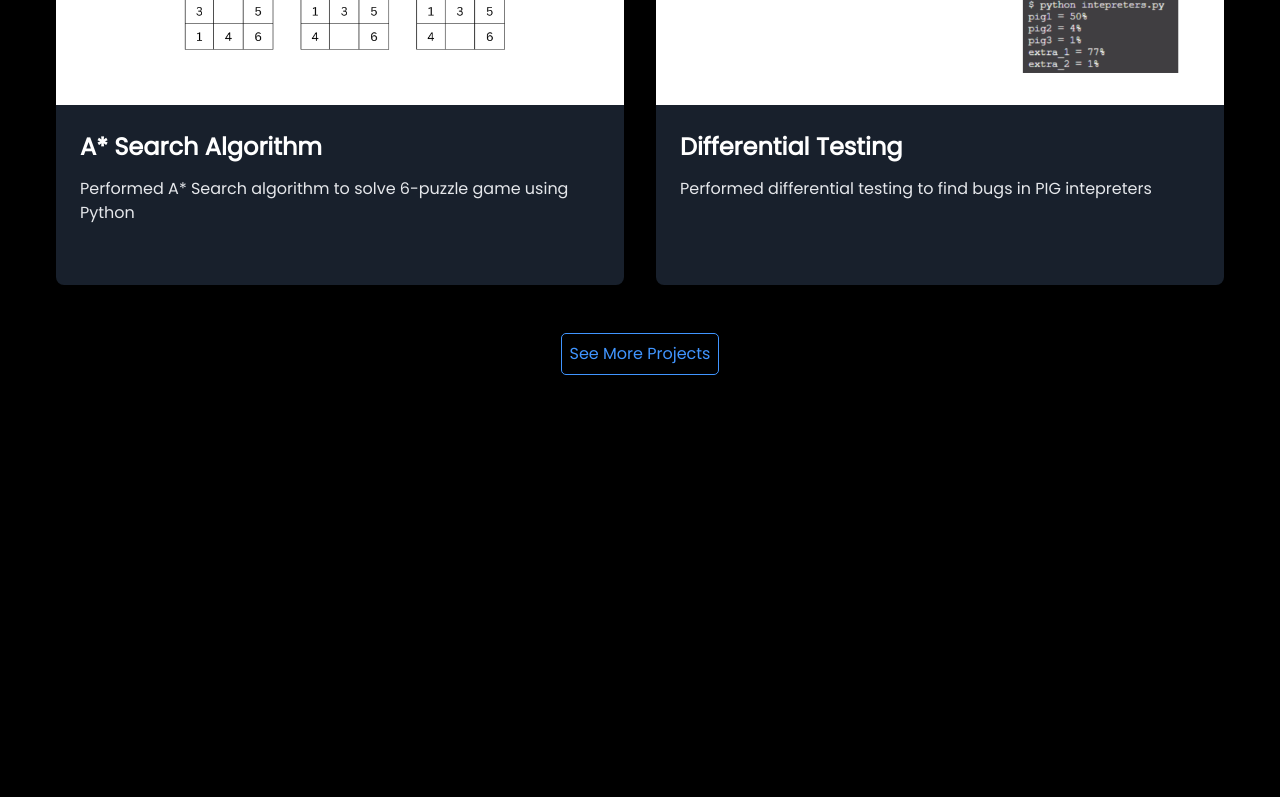
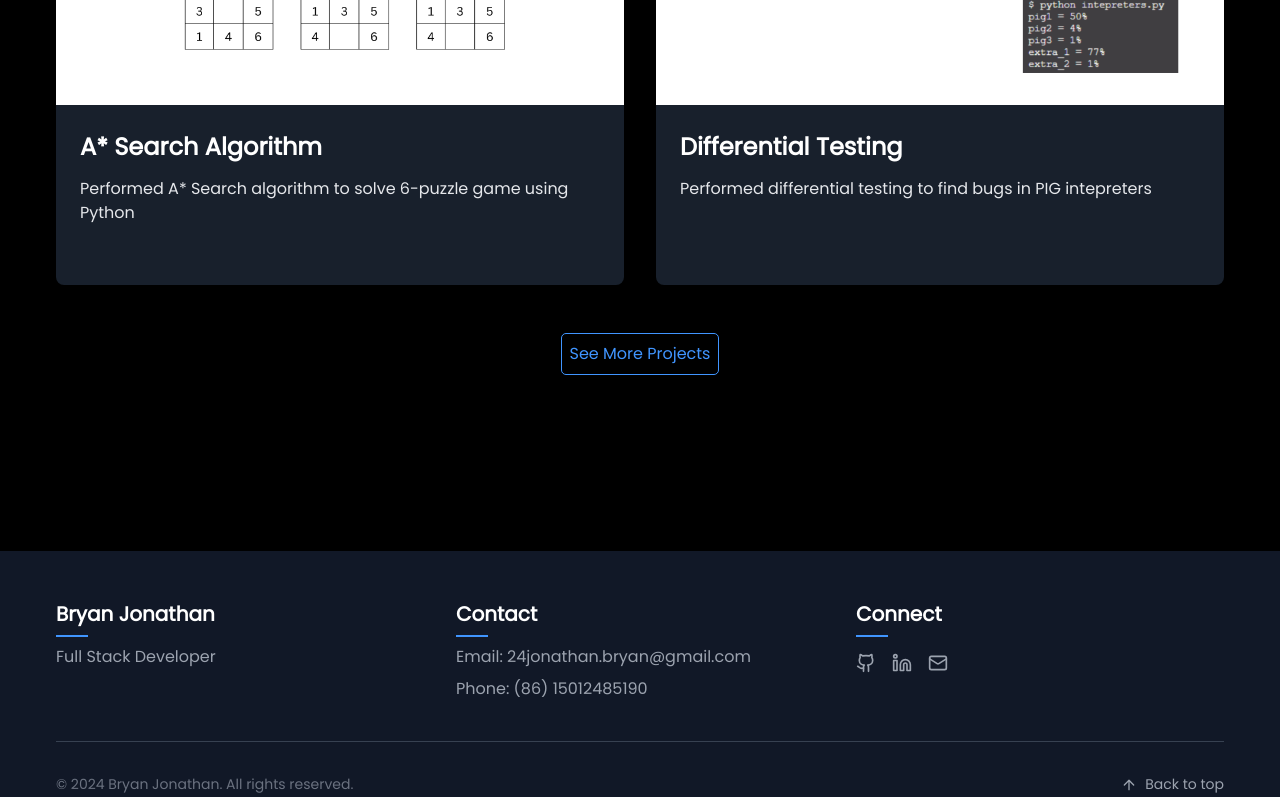
Before and after one commit to bryannjonathan/personal-website, a Next.js app: page / in a window 1280 px wide. Shown: the part 2000-2797 px from the top of the page. Before the commit the page ends 2551 px from the top, so only its background shows below. Built offline with nearby package versions, Linux system fonts and the light colour scheme.

Commit message:
Added footer

```diff
--- a/src/app/page.tsx
+++ b/src/app/page.tsx
@@ -126,6 +126,8 @@ export default function Home() {
           <ExperienceTimeline />
         </section> */}
       </div>
+
+      <Footer />
     </main>
   )
 
--- a/src/components/footer/footer.css
+++ b/src/components/footer/footer.css
@@ -1,55 +1,101 @@
 .footer {
-  display: flex;
-  justify-content: center;
-  align-items: center;
-  padding: 1em 0;
-  color: white;
-  width: 100%;
-  /* bottom: 1em; */
-  /* margin: 2rem; */
+  background-color: #111827;
+  color: #e5e7eb;
+  padding: 3rem 0 1.5rem;
+  position: relative;
+  z-index: 1;
 }
 
-.social-icons {
-  list-style: none;
-  padding: 0 2vw;
-  display: flex;
-  justify-content: center;
-  width: 100%;
+.footer-container {
+  max-width: 1200px;
+  margin: 0 auto;
+  padding: 0 1rem;
 }
 
-.social-icons li {
-  margin: 0 1em;
-  color: white;
-  font-size: 3em;
-  transition: transform 0.3s;
-  display: flex;
-  align-items: center;
+.footer-content {
+  display: grid;
+  grid-template-columns: 1fr;
+  gap: 2rem;
+  margin-bottom: 2rem;
+  border-bottom: 1px solid #374151;
+  padding-bottom: 2rem;
 }
 
-.social-link {
-  display: flex;
-  align-items: center;
+.footer-section h3 {
+  font-size: 1.25rem;
+  font-weight: 600;
   color: white;
-  text-decoration: none;
+  margin-bottom: 1rem;
+  position: relative;
+  display: inline-block;
 }
 
-.social-text {
-  font-size: 0.35em;
-  margin-left: 0.5em; /* Space between icon and text */
+.footer-section h3::after {
+  content: "";
+  position: absolute;
+  bottom: -0.5rem;
+  left: 0;
+  width: 2rem;
+  height: 2px;
+  background-color: #4095ff;
 }
 
-@media screen and (max-width: 1000px){
-  .social-text{
-    display: none;
-  }
+.footer-section p {
+  color: #9ca3af;
+  margin-bottom: 0.5rem;
 }
 
-.social-icons li:hover {
-  transform: translateY(-5px);
+.footer-social-links {
+  display: flex;
+  gap: 1rem;
+  margin-top: 0.5rem;
+}
+
+.footer-social-links a {
+  color: #9ca3af;
+  transition: color 0.3s;
   cursor: pointer;
 }
 
+.footer-social-links a:hover {
+  color: #4095ff;
+}
 
-.toast-notif{
-  font-weight: 600;
+.footer-bottom {
+  display: flex;
+  flex-direction: column;
+  align-items: center;
+  gap: 1rem;
 }
+
+.copyright {
+  color: #6b7280;
+  font-size: 0.875rem;
+}
+
+.back-to-top {
+  display: flex;
+  align-items: center;
+  gap: 0.5rem;
+  background: transparent;
+  border: none;
+  color: #9ca3af;
+  cursor: pointer;
+  font-size: 0.875rem;
+  transition: color 0.3s;
+}
+
+.back-to-top:hover {
+  color: #4095ff;
+}
+
+@media (min-width: 768px) {
+  .footer-content {
+    grid-template-columns: repeat(3, 1fr);
+  }
+
+  .footer-bottom {
+    flex-direction: row;
+    justify-content: space-between;
+  }
+}
--- a/src/components/footer/footer.tsx
+++ b/src/components/footer/footer.tsx
@@ -1,49 +1,73 @@
-import React from "react";
-import { IoLogoLinkedin, IoLogoGithub, IoMailUnread } from "react-icons/io5";
+"use client"
+
+import { Github, Linkedin, Mail, ArrowUp } from "lucide-react"
 import "./footer.css"
-import toast from "react-hot-toast";
+import toast from "react-hot-toast"
 
 export default function Footer() {
+  const scrollToTop = () => {
+    window.scrollTo({
+      top: 0,
+      behavior: "smooth",
+    })
+  }
 
   const copyLink = () => {
     try{
-            navigator.clipboard.writeText("24jonathan.bryan@gmail.com")
+      navigator.clipboard.writeText("24jonathan.bryan@gmail.com");
 
       toast((t) => {
         t.duration=3500
         return(
           <div className="toast-notif">
-                        Email copied to clipboard
+            Email copied to clipboard!
           </div>
         )
       })
-
-        } catch (e){
+    } catch (e) {
       console.log(e)
     }
-
   }
 
   return (
-        <div className="footer">
-            <ul className="social-icons">
-                <li>
-                    <a href="https://github.com/bryannjonathan" className="social-link">
-                        <IoLogoGithub />
-                        <span className="social-text">bryannjonathan</span>
+    <footer className="footer">
+      <div className="footer-container">
+        <div className="footer-content">
+          <div className="footer-section">
+            <h3>Bryan Jonathan</h3>
+            <p>Full Stack Developer</p>
+          </div>
+
+          <div className="footer-section">
+            <h3>Contact</h3>
+            <p>Email: 24jonathan.bryan@gmail.com</p>
+            <p>Phone: (86) 15012485190</p>
+          </div>
+
+          <div className="footer-section">
+            <h3>Connect</h3>
+            <div className="footer-social-links">
+              <a href="https://github.com/bryannjonathan" target="_blank" rel="noopener noreferrer" aria-label="GitHub">
+                <Github size={20} />
               </a>
-                </li>
-                <li>
-                    <a href="https://www.linkedin.com/in/bryannjonathan/" className="social-link">
-                        <IoLogoLinkedin />
-                        <span className="social-text">bryannjonathan</span>
+              <a href="https://www.linkedin.com/in/bryannjonathan" target="_blank" rel="noopener noreferrer" aria-label="LinkedIn">
+                <Linkedin size={20} />
               </a>
-                </li>
-                <li onClick={copyLink} className="social-link">
-                    <IoMailUnread />
-                    <span className="social-text">24bryan.jonathan@gmail.com</span>
-                </li>
-            </ul>
+              <a onClick={copyLink} aria-label="Email">
+                <Mail size={20} />
+              </a>
             </div>
+          </div>
+        </div>
+
+        <div className="footer-bottom">
+          <div className="copyright">&copy; {new Date().getFullYear()} Bryan Jonathan. All rights reserved.</div>
+          <button className="back-to-top" onClick={scrollToTop} aria-label="Back to top">
+            <ArrowUp size={16} />
+            <span>Back to top</span>
+          </button>
+        </div>
+      </div>
+    </footer>
   )
 }
```
Also changed, not shown: src/components/footer/socials.js (deleted, +0 -17 lines). Lines whose indentation alone changed are shown as unchanged.
